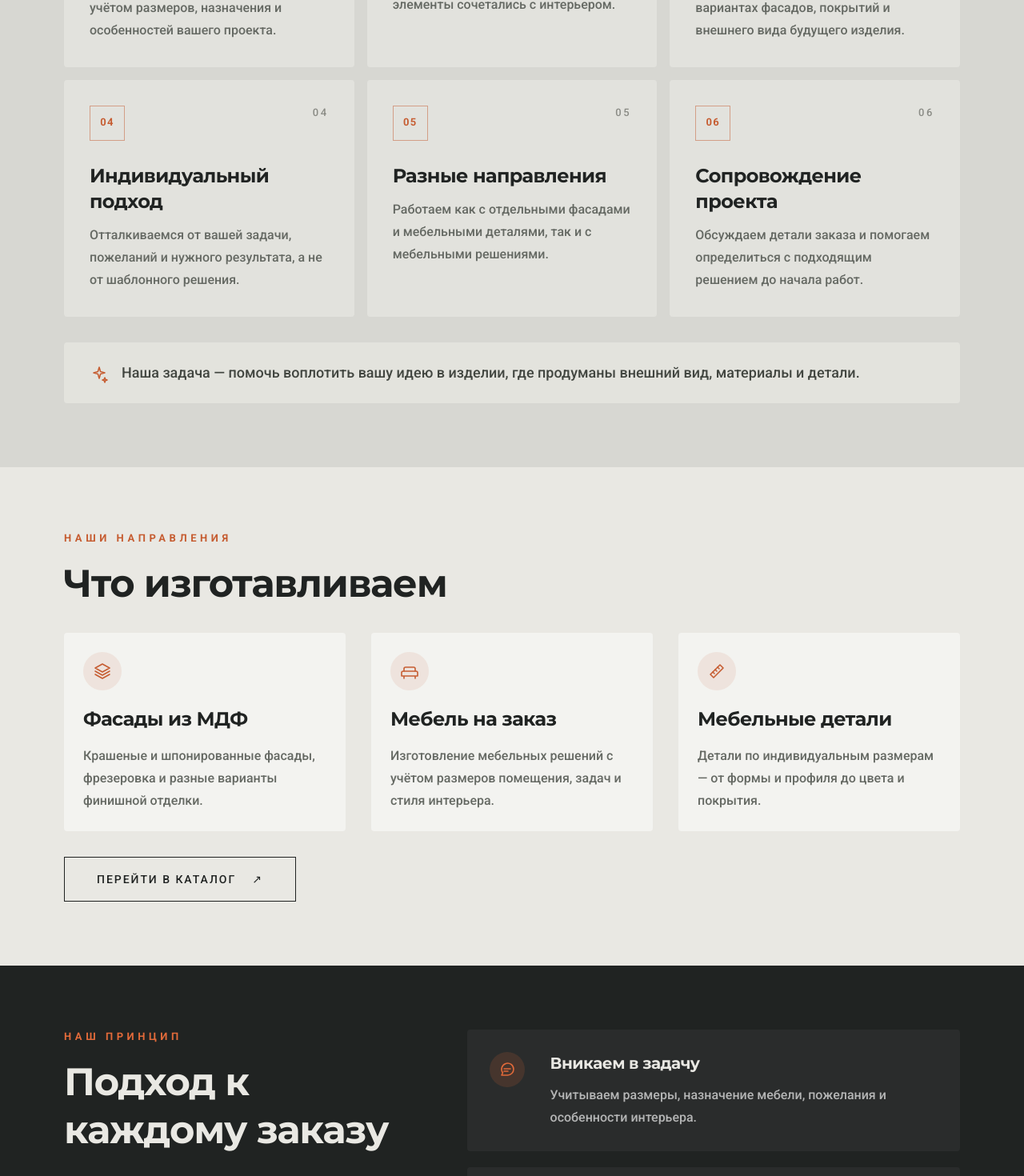
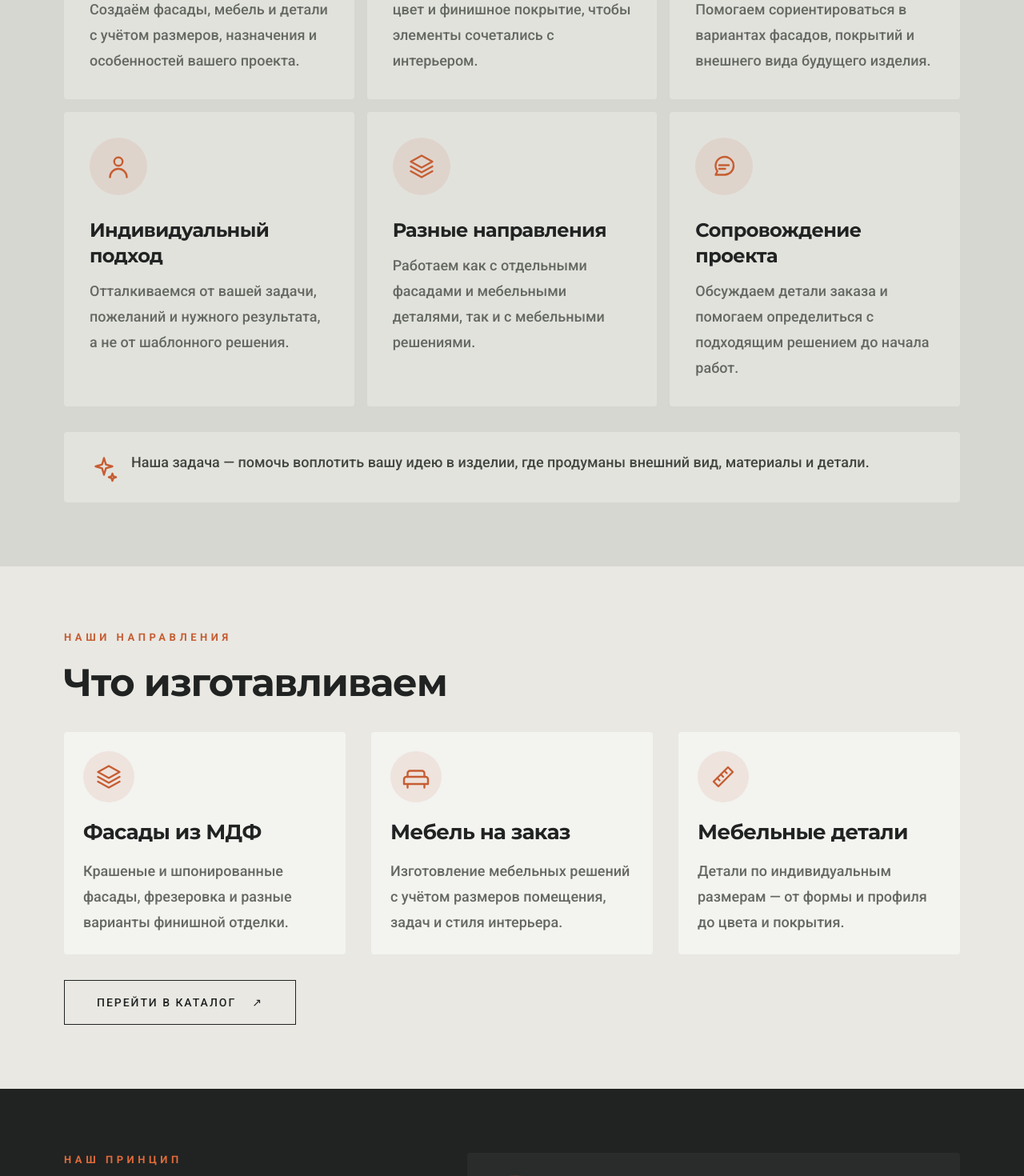
Before and after one commit to IljaBelousow/naumovich-site, a Next.js app: page /about in a window 1280 px wide. Shown: the part 1153-2623 px from the top of the page at 80% size. Built offline with nearby package versions, Linux system fonts and the light colour scheme.

Commit message:
Replace About page numbered markers with larger icons and improve text sizing

```diff
--- a/src/app/about/page.tsx
+++ b/src/app/about/page.tsx
@@ -144,18 +144,17 @@ export default function AboutPage() {
             {companyValues.map((item) => (
               <article key={item.number} className="group min-h-[220px] rounded-sm bg-[#E9E8E3]/65 p-6 transition-all duration-300 hover:-translate-y-1 hover:bg-[#E9E8E3] sm:p-8 lg:min-h-[245px]">
                 <div className="flex items-start justify-between gap-4">
-                  <span className="flex h-11 w-11 items-center justify-center border border-[#C65D32]/50 text-xs font-semibold tracking-widest text-[#C65D32] transition-colors duration-300 group-hover:bg-[#C65D32] group-hover:text-white">
-                    {item.mark}
+                  <span className="flex h-16 w-16 items-center justify-center rounded-full bg-[#C65D32]/10 text-[#C65D32] transition-colors duration-300 group-hover:bg-[#C65D32] group-hover:text-white sm:h-[72px] sm:w-[72px]">
+                    <AboutIcon name={item.icon} className="h-8 w-8 sm:h-9 sm:w-9" />
                   </span>
-                  <span className="text-xs tracking-[0.2em] text-[#8A8B85]">{item.number}</span>
                 </div>
                 <h3 className="mt-7 text-xl font-medium sm:text-2xl">{item.title}</h3>
-                <p className="mt-3 max-w-md text-sm leading-7 text-[#656963] sm:text-base">{item.text}</p>
+                <p className="mt-3 max-w-md text-base leading-7 text-[#656963] sm:text-lg sm:leading-8">{item.text}</p>
               </article>
             ))}
           </div>
           <div className="mt-8 flex items-start gap-4 rounded-sm bg-[#E9E8E3]/70 px-6 py-5 text-base leading-7 text-[#424640] sm:px-8 sm:py-6 sm:text-lg">
-            <AboutIcon name="sparkles" className="mt-1 h-6 w-6 shrink-0 text-[#C65D32]" />
+            <AboutIcon name="sparkles" className="mt-1 h-8 w-8 shrink-0 text-[#C65D32] sm:h-9 sm:w-9" />
             <span>Наша задача — помочь воплотить вашу идею в изделии, где продуманы внешний вид, материалы и детали.</span>
           </div>
         </div>
@@ -170,9 +169,9 @@ export default function AboutPage() {
           <div className="grid gap-6 md:grid-cols-3 md:gap-8">
             {directions.map((item) => (
               <article key={item.number} className="rounded-sm bg-white/45 p-6 transition-colors duration-300 hover:bg-white/75">
-                <span className="flex h-12 w-12 items-center justify-center rounded-full bg-[#C65D32]/10 text-[#C65D32]"><AboutIcon name={item.number === "01" ? "layers" : item.number === "02" ? "sofa" : "ruler"} /></span>
-                <h3 className="mt-5 text-xl font-medium sm:text-2xl">{item.title}</h3>
-                <p className="mt-4 max-w-md text-base leading-7 text-[#656963]">{item.text}</p>
+                <span className="flex h-16 w-16 items-center justify-center rounded-full bg-[#C65D32]/10 text-[#C65D32]"><AboutIcon name={item.number === "01" ? "layers" : item.number === "02" ? "sofa" : "ruler"} className="h-8 w-8 sm:h-9 sm:w-9" /></span>
+                <h3 className="mt-5 text-xl font-medium sm:text-2xl lg:text-[26px]">{item.title}</h3>
+                <p className="mt-4 max-w-md text-lg leading-8 text-[#656963]">{item.text}</p>
               </article>
             ))}
           </div>
@@ -199,10 +198,10 @@ export default function AboutPage() {
           <div className="grid gap-4 sm:gap-5">
             {approach.map(([number, title, text]) => (
               <article key={number} className="grid gap-3 rounded-sm bg-white/[0.045] p-5 transition-colors duration-300 hover:bg-white/[0.08] sm:grid-cols-[52px_1fr] sm:gap-6 sm:p-7">
-                <span className="flex h-11 w-11 items-center justify-center rounded-full bg-[#E16A3A]/15 text-[#E16A3A]"><AboutIcon name={number === "01" ? "message" : number === "02" ? "palette" : "sparkles"} /></span>
+                <span className="flex h-14 w-14 items-center justify-center rounded-full bg-[#E16A3A]/15 text-[#E16A3A] sm:h-16 sm:w-16"><AboutIcon name={number === "01" ? "message" : number === "02" ? "palette" : "sparkles"} className="h-7 w-7 sm:h-8 sm:w-8" /></span>
                 <div>
                   <h3 className="text-xl font-medium">{title}</h3>
-                  <p className="mt-3 max-w-2xl text-base leading-7 text-white/65">{text}</p>
+                  <p className="mt-3 max-w-2xl text-lg leading-8 text-white/70 sm:text-xl">{text}</p>
                 </div>
               </article>
             ))}
@@ -221,7 +220,7 @@ export default function AboutPage() {
           <div className="mb-7 max-w-3xl">
             <p className="mb-3 text-xs font-semibold uppercase tracking-[0.3em] text-[#C65D32]">Наши работы</p>
             <h2 className="text-3xl font-bold leading-tight sm:text-4xl lg:text-5xl">Готовые проекты</h2>
-            <p className="mt-3 max-w-2xl text-base leading-7 text-[#555954] sm:text-lg">
+            <p className="mt-3 max-w-2xl text-lg leading-8 text-[#555954] sm:text-xl">
               Примеры решений для фасадов и мебели — от отдельных деталей до готовых интерьерных проектов.
             </p>
           </div>
```
